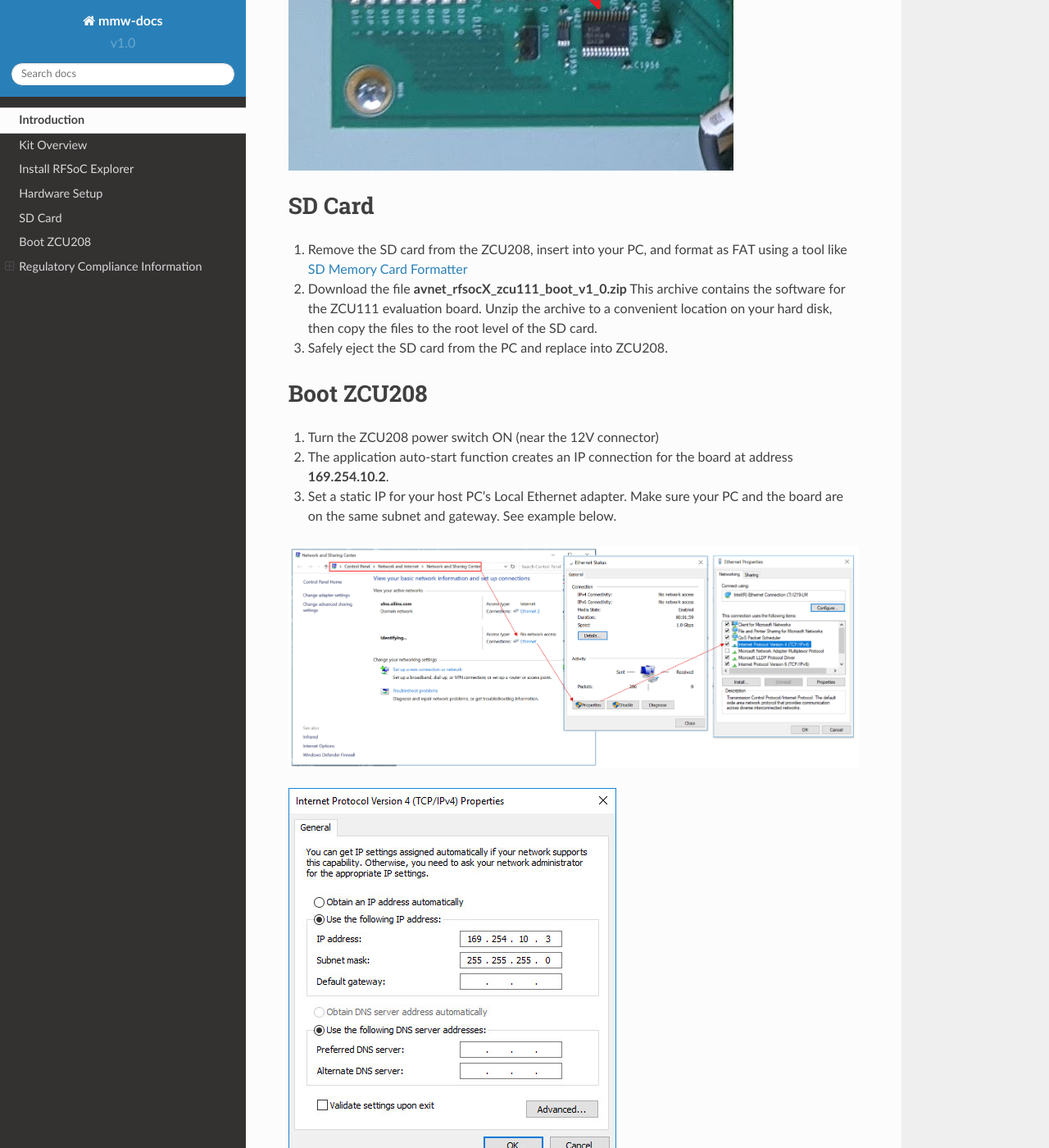
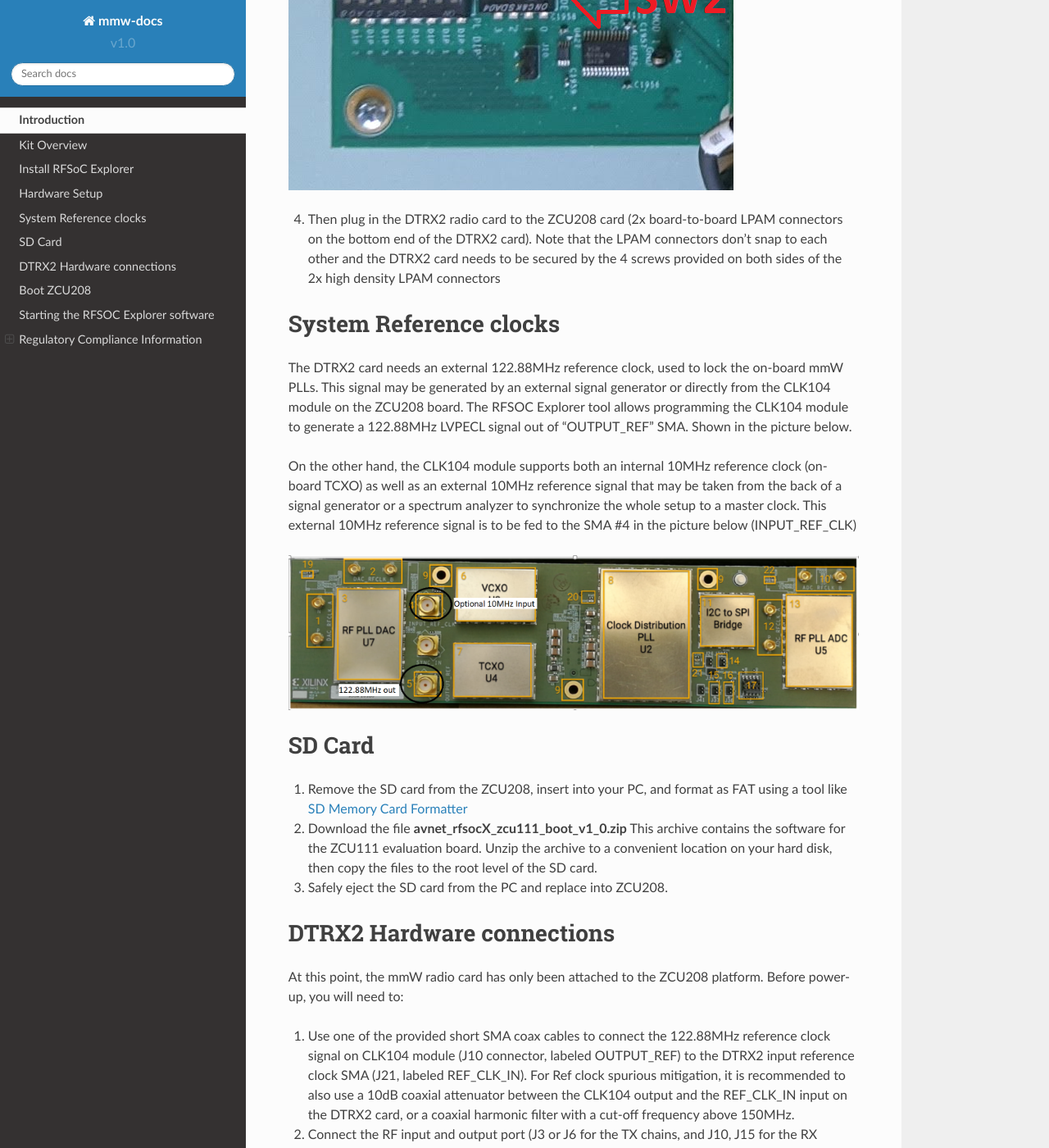
Before and after one commit to AvnetDev/rfsoc-board-docs, a Sphinx documentation site: the page built from docs/source/system_setup.rst, in a window 1280 px wide and 1400 px high, scrolled down 3208 px. Shown: the whole window at 82% size. Built offline with Sphinx 7.4.7 and the Read the Docs theme 2.0.0, drawn with Linux system fonts in a browser that asks for light colours; some of the changed text lies outside the part shown.

Commit message:
Added sections on Ref clocks and DTRX2 specific hardware connections

```diff
--- a/docs/source/system_setup.rst
+++ b/docs/source/system_setup.rst
@@ -44,14 +44,26 @@ The Xilinx ZCU208 Evaluation Kit has many jumpers and switches that are shipped
 
 .. image:: images_system_setup/hw-setup.jpg
 
-#. Connect the Otava DTRX2 mmWave Card, the ZCU208, and cables as shown in the picture
+#. First plug in the Xilinx CLK104 clock module onto the ZCU208 board
 
-#. Plug Ethernet and USB cables into your host PC
+#.	Connect the ZCU208 to your host PC using both Ethernet cable and USB cable as shown in the picture
 
 #. Set the ZCU208 DIP switches (SW6) as shown in the figure below, which allows the ZCU208 board to boot from the SD card
 
 .. image:: images_system_setup/zcu208-dip-sw.png
 
+4) Then plug in the DTRX2 radio card to the ZCU208 card (2x board-to-board LPAM connectors on the bottom end of the DTRX2 card). Note that the LPAM connectors don’t snap to each other and the DTRX2 card needs to be secured by the 4 screws provided on both sides of the 2x high density LPAM connectors
+
+
+System Reference clocks
+----------------------
+The DTRX2 card needs an external 122.88MHz reference clock, used to lock the on-board mmW PLLs.
+This signal may be generated by an external signal generator or directly from the CLK104 module on the ZCU208 board.
+The RFSOC Explorer tool allows programming the CLK104 module to generate a 122.88MHz LVPECL signal out of "OUTPUT_REF" SMA. Shown in the picture below.
+
+On the other hand, the CLK104 module supports both an internal 10MHz reference clock (on-board TCXO) as well as an external 10MHz reference signal that may be taken from the back of a signal generator or a spectrum analyzer to synchronize the whole setup to a master clock. This external 10MHz reference signal is to be fed to the SMA #4 in the picture below (INPUT_REF_CLK)
+
+.. image:: images_system_setup/CLK104.png
 
 SD Card
 -------
@@ -60,6 +72,20 @@ SD Card
 #. Download the file **avnet_rfsocX_zcu111_boot_v1_0.zip** This archive contains the software for the ZCU111 evaluation board. Unzip the archive to a convenient location on your hard disk, then copy the files to the root level of the SD card.
 
 #. Safely eject the SD card from the PC and replace into ZCU208.
+
+
+DTRX2 Hardware connections
+--------------------------
+At this point, the mmW radio card has only been attached to the ZCU208 platform.
+Before power-up, you will need to:
+
+#. Use one of the provided short SMA coax cables to connect the 122.88MHz reference clock signal on CLK104 module (J10 connector, labeled OUTPUT_REF)  to the DTRX2 input reference clock SMA (J21, labeled REF_CLK_IN). For Ref clock spurious mitigation, it is recommended to also use a 10dB coaxial attenuator between the CLK104 output and the REF_CLK_IN input on the DTRX2 card, or a coaxial harmonic filter with a cut-off frequency above 150MHz.
+
+#. Connect the RF input and output port (J3 or J6 for the TX chains, and J10, J15 for the RX chains) to the test equipment using a 2.92mm compatible mmW coaxial cable.
+
+#. Terminate the unused RF ports with a 2.92mm 50 ohms termination.
+
+#. Finally, connect the DTRX2 to a 12V power supply using the DC cables provided. Do not turn ON the power supply until the ZCU208 has finished booting.
 
 
 Boot ZCU208
@@ -76,6 +102,31 @@ Boot ZCU208
 
 .. note:: The auto-start IP address can be changed in the autostart.sh file on your SD card.
 
+Starting the RFSOC Explorer software
+------------------------------------
+
+NEED TO UPDATE CONTENT + PICS
+
+Open Matlab and run the RFSOC Explorer application using the command below in the Matlab command window:
+
+**rfsocX = Avnet_RFSoC_Explorer(‘target board’, 4);**
+
+This will open this application window
+
+.. image:: images_system_setup/RFSOCX_RFSOC_cntrl_page.jpg
+
+On the Main tab, enter the IP address of the ZCU208 and check connection.
+
+Then configure the CLK104 Reference clock using the drop-down menu “CLK104 Configuration” on the top right area of the main page.
+Select the configuration file that refers to the on-board 10MHz TCXO reference, to generate a “stand-alone” 122.88MHz clock signal to the DTRX2: Configuration called **‘122.88MHz REFCLKOUT_10MHz TCXO REF’**
+
+If you wish to synchronize the setup up to a test instrument 10MHz clock, a configuration file is also provided, called **‘122.88MHz REFCLKOUT_10MHz EXT REF’** . This will be useful for EVM measurements.
+
+Connect the signal path under test to either the spectrum analyzer for TX chain measurements or to the signal generator for RX chain evaluations. All the unused channels should be terminated with a 2.92mm 50 ohms termination.
+
+Turn ON the 12V DC power to the DTRX2 card. Both D4 and D6 LED should be lit (Red color)
+
+The idle current drawn off the 12V supply should be about 45mA.
 
 
 .. _compliance:
```
